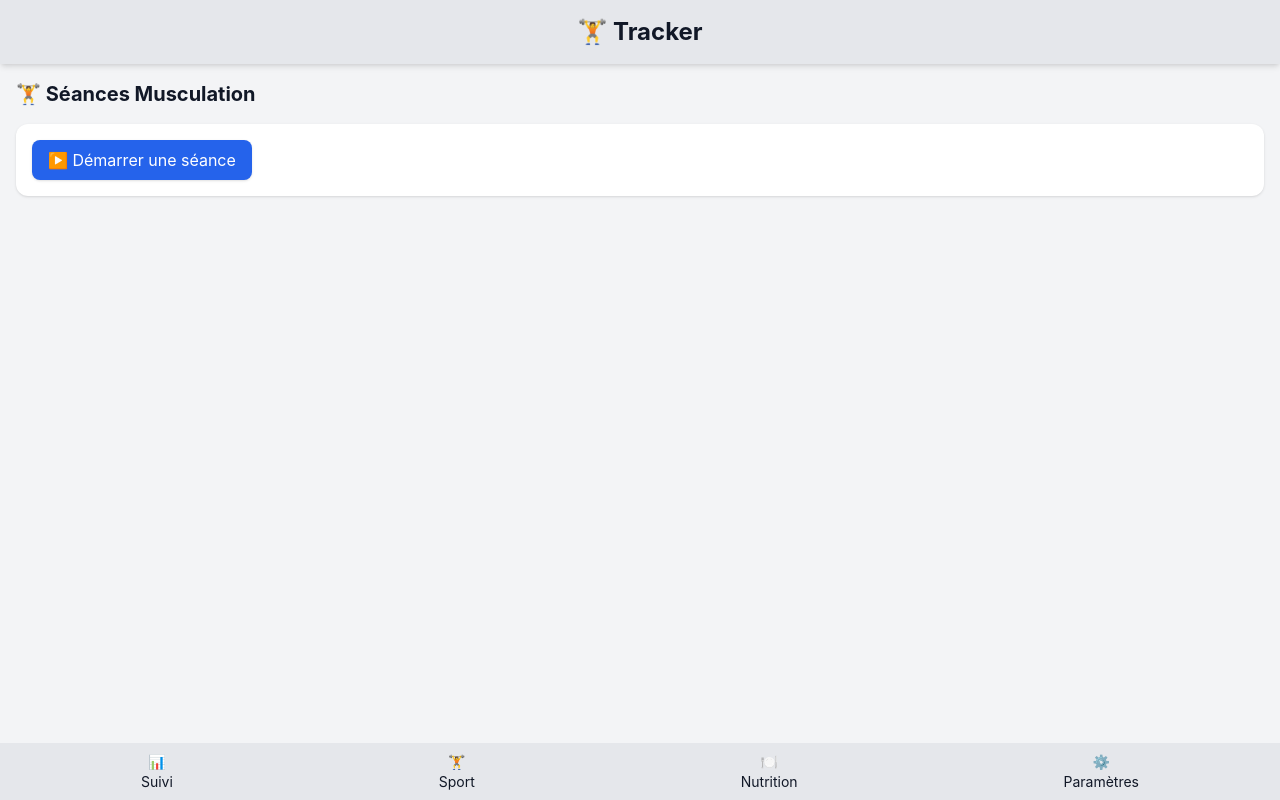
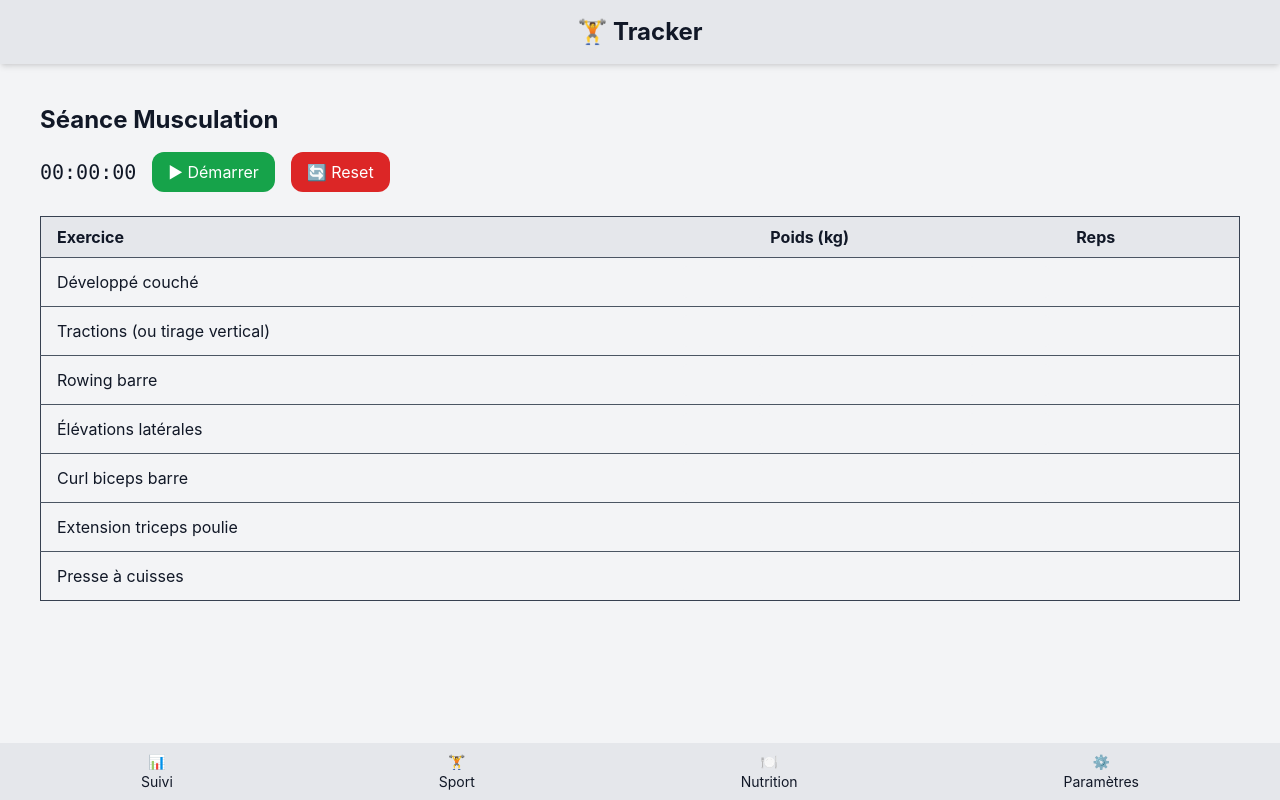
Before and after one commit to Alex84120/Tracker, a React (Vite) app: page /sport in a window 1280 px wide. Built offline with nearby package versions, Linux system fonts and the light colour scheme.

Commit message:
Update Sport.jsx

```diff
--- a/src/pages/Sport.jsx
+++ b/src/pages/Sport.jsx
@@ -1,34 +1,132 @@
-import React, { useState } from "react";
+import React, { useState, useEffect } from "react";
 
-const Sport = () => {
-  const [isSession, setIsSession] = useState(false);
+const exercisesList = [
+  { id: 1, name: "Développé couché" },
+  { id: 2, name: "Tractions (ou tirage vertical)" },
+  { id: 3, name: "Rowing barre" },
+  { id: 4, name: "Élévations latérales" },
+  { id: 5, name: "Curl biceps barre" },
+  { id: 6, name: "Extension triceps poulie" },
+  { id: 7, name: "Presse à cuisses" },
+];
+
+export default function Muscu() {
+  const [started, setStarted] = useState(false);
+  const [time, setTime] = useState(0);
+  const [intervalId, setIntervalId] = useState(null);
+  const [exercises, setExercises] = useState(() => {
+    const saved = localStorage.getItem("muscuData");
+    return saved ? JSON.parse(saved) : exercisesList.map(e => ({ ...e, weight: "", reps: "" }));
+  });
+
+  // Gestion du timer
+  useEffect(() => {
+    if (started) {
+      const id = setInterval(() => setTime(t => t + 1), 1000);
+      setIntervalId(id);
+      return () => clearInterval(id);
+    }
+  }, [started]);
+
+  // Sauvegarde auto
+  useEffect(() => {
+    localStorage.setItem("muscuData", JSON.stringify(exercises));
+  }, [exercises]);
+
+  const handleChange = (id, field, value) => {
+    setExercises(prev =>
+      prev.map(e => (e.id === id ? { ...e, [field]: value } : e))
+    );
+  };
+
+  const resetSession = () => {
+    setStarted(false);
+    clearInterval(intervalId);
+    setTime(0);
+    setExercises(exercisesList.map(e => ({ ...e, weight: "", reps: "" })));
+    localStorage.removeItem("muscuData");
+  };
+
+  // format du timer (hh:mm:ss)
+  const formatTime = (t) => {
+    const h = String(Math.floor(t / 3600)).padStart(2, "0");
+    const m = String(Math.floor((t % 3600) / 60)).padStart(2, "0");
+    const s = String(t % 60).padStart(2, "0");
+    return `${h}:${m}:${s}`;
+  };
 
   return (
-    <div className="space-y-4">
-      <h2 className="text-xl font-bold">🏋️ Séances Musculation</h2>
-      <div className="p-4 bg-white dark:bg-gray-800 rounded-xl shadow">
-        {!isSession ? (
+    <div className="p-6">
+      <h1 className="text-2xl font-bold mb-4">Séance Musculation</h1>
+
+      {/* Timer */}
+      <div className="flex items-center gap-4 mb-6">
+        <span className="text-xl font-mono">{formatTime(time)}</span>
+        {!started ? (
           <button
-            onClick={() => setIsSession(true)}
-            className="px-4 py-2 bg-blue-600 text-white rounded-lg shadow hover:bg-blue-700"
+            onClick={() => setStarted(true)}
+            className="px-4 py-2 bg-green-600 text-white rounded-xl"
           >
-            ▶️ Démarrer une séance
+            ▶ Démarrer
           </button>
         ) : (
-          <div>
-            <p>⏱️ Timer en cours (placeholder)</p>
-            <p>💪 Entrée des charges & reps (placeholder)</p>
-            <button
-              onClick={() => setIsSession(false)}
-              className="mt-2 px-4 py-2 bg-red-600 text-white rounded-lg shadow hover:bg-red-700"
-            >
-              ⏹️ Terminer séance
-            </button>
-          </div>
+          <button
+            onClick={() => {
+              setStarted(false);
+              clearInterval(intervalId);
+            }}
+            className="px-4 py-2 bg-yellow-600 text-white rounded-xl"
+          >
+            ⏸ Pause
+          </button>
         )}
+        <button
+          onClick={resetSession}
+          className="px-4 py-2 bg-red-600 text-white rounded-xl"
+        >
+          🔄 Reset
+        </button>
+      </div>
+
+      {/* Tableau des exercices */}
+      <div className="overflow-x-auto">
+        <table className="min-w-full border border-gray-700 rounded-lg">
+          <thead className="bg-gray-200 dark:bg-gray-800">
+            <tr>
+              <th className="px-4 py-2 text-left">Exercice</th>
+              <th className="px-4 py-2">Poids (kg)</th>
+              <th className="px-4 py-2">Reps</th>
+            </tr>
+          </thead>
+          <tbody>
+            {exercises.map((ex) => (
+              <tr key={ex.id} className="border-t border-gray-600">
+                <td className="px-4 py-2">{ex.name}</td>
+                <td className="px-4 py-2">
+                  <input
+                    type="number"
+                    value={ex.weight}
+                    onChange={(e) =>
+                      handleChange(ex.id, "weight", e.target.value)
+                    }
+                    className="w-20 px-2 py-1 rounded bg-gray-100 dark:bg-gray-700"
+                  />
+                </td>
+                <td className="px-4 py-2">
+                  <input
+                    type="number"
+                    value={ex.reps}
+                    onChange={(e) =>
+                      handleChange(ex.id, "reps", e.target.value)
+                    }
+                    className="w-20 px-2 py-1 rounded bg-gray-100 dark:bg-gray-700"
+                  />
+                </td>
+              </tr>
+            ))}
+          </tbody>
+        </table>
       </div>
     </div>
   );
-};
-
-export default Sport;
+}
```
